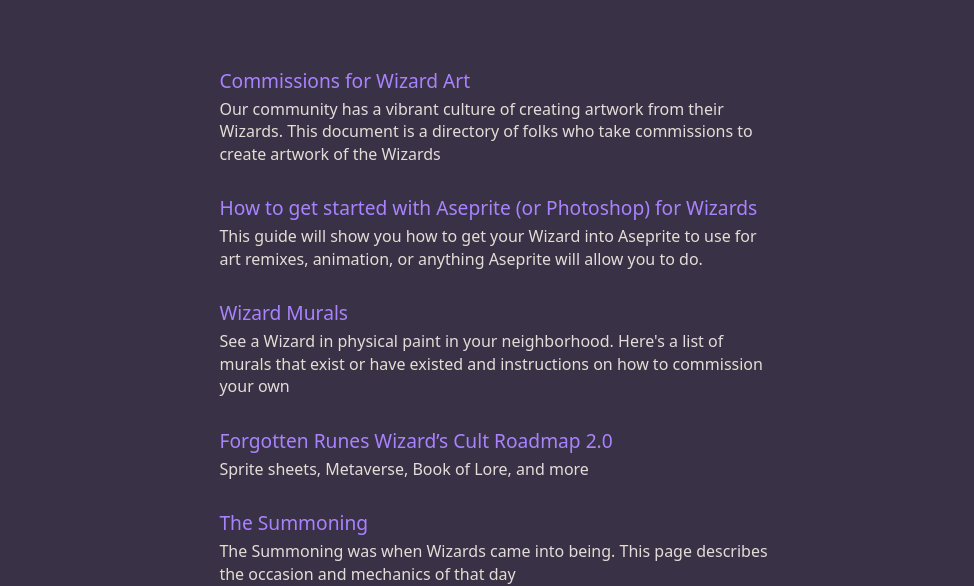
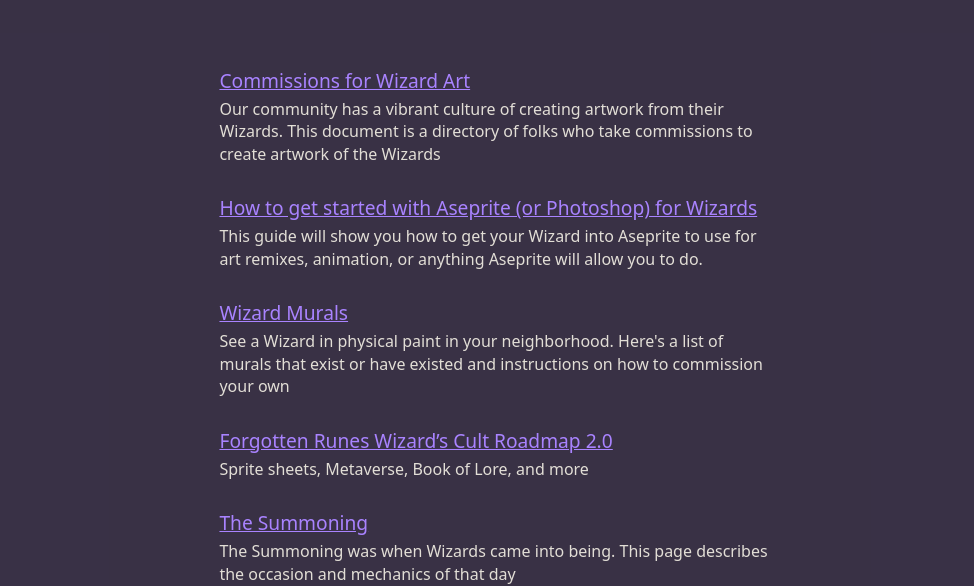
Before and after one commit to tv3636/forgotten-market, a Next.js app: page /posts in a window 1280 px wide. Shown: the part 222-808 px from the top of the page, without its empty margins (146-1120 px from the left). Built offline with nearby package versions, Linux system fonts and the light colour scheme.

Commit message:
pass href

```diff
--- a/pages/posts/index.tsx
+++ b/pages/posts/index.tsx
@@ -38,6 +38,7 @@ export default function Index({ posts }: { posts: Post[] }) {
             <Link
               as={`/posts/${post.filePath.replace(/\.mdx?$/, "")}`}
               href={`/posts/[slug]`}
+              passHref={true}
             >
               <StyledAnchor>{post.data.title}</StyledAnchor>
             </Link>
```
